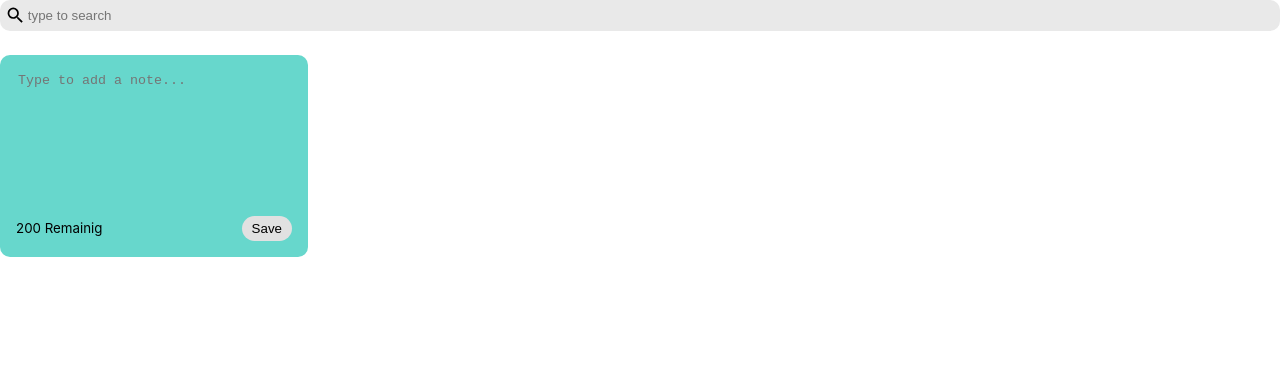
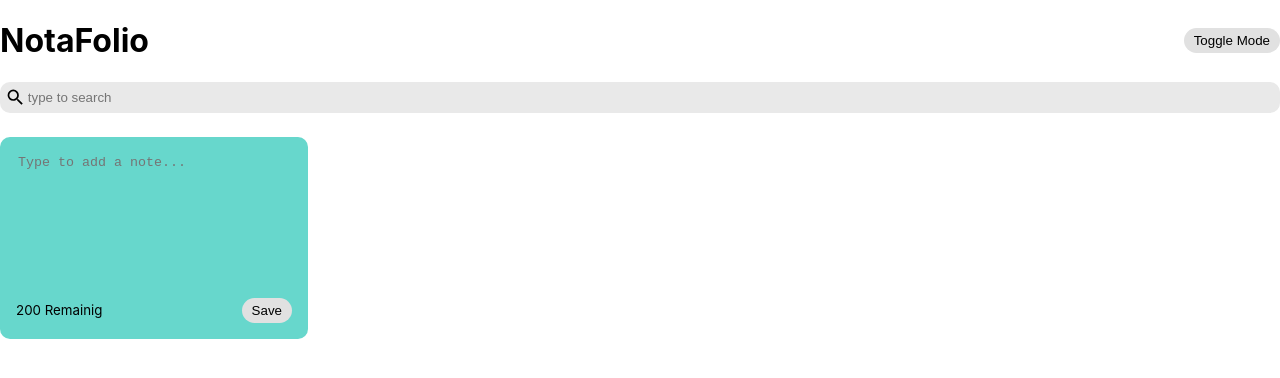
Before and after one commit to valentinavillegasc/NotaFolio, a React (Create React App) app: page / in a window 1280 px wide. Shown: the top 378 px of the page. Built offline with nearby package versions, Linux system fonts and the light colour scheme.

Commit message:
darkMode

```diff
--- a/src/App.js
+++ b/src/App.js
@@ -2,6 +2,8 @@
 import NotesList from "./components/NotesList";
 import { nanoid } from "nanoid";
 import Search from "./components/Search";
+import Header from "./components/Header";
+
 export default function App() {
   const [notes, setNotes] = useState([
     {
@@ -26,7 +28,7 @@
     },
   ]);
   const [searchText, setSearchText] = useState("");
-
+  const [darkMode, setDarkMode] = useState(false);
   const addNote = (text) => {
     const date = new Date();
     const newNote = {
@@ -44,7 +46,9 @@
   };
 
   return (
+    <div className={`${darkMode && "dark-mode"}`}>
       <div className="conainer">
+        <Header handleToggleDarkMode={setDarkMode} />
         <Search handleSearchNote={setSearchText} />
         <NotesList
           notes={notes.filter((note) => {
@@ -54,5 +58,6 @@
           handleDeletenote={deleteNote}
         />
       </div>
+    </div>
   );
 }
--- /dev/null
+++ b/src/components/Header.jsx
@@ -0,0 +1,16 @@
+import React from "react";
+
+export default function Header({ handleToggleDarkMode }) {
+  return (
+    <div className="header">
+      <h1>NotaFolio</h1>
+      <button
+        className="save"
+        onClick={() =>
+          handleToggleDarkMode((previousDarkMode) => !previousDarkMode)
+        }>
+        Toggle Mode
+      </button>
+    </div>
+  );
+}
--- a/src/index.css
+++ b/src/index.css
@@ -11,12 +11,27 @@
   font-family: source-code-pro, Menlo, Monaco, Consolas, "Courier New",
     monospace;
 }
+
+.header {
+  display: flex;
+  align-items: center;
+  justify-content: space-between;
+}
+
+.dark-mode {
+  background-color: black;
+}
+.dark-mode h1 {
+  color: white;
+}
+
 .container {
   max-width: 960px;
   margin-right: auto;
   margin-left: auto;
   padding-right: 15px;
   padding-left: 15px;
+  min-height: 100vh;
 }
 
 .notes-list {
```
Lines whose indentation alone changed are shown as unchanged.
